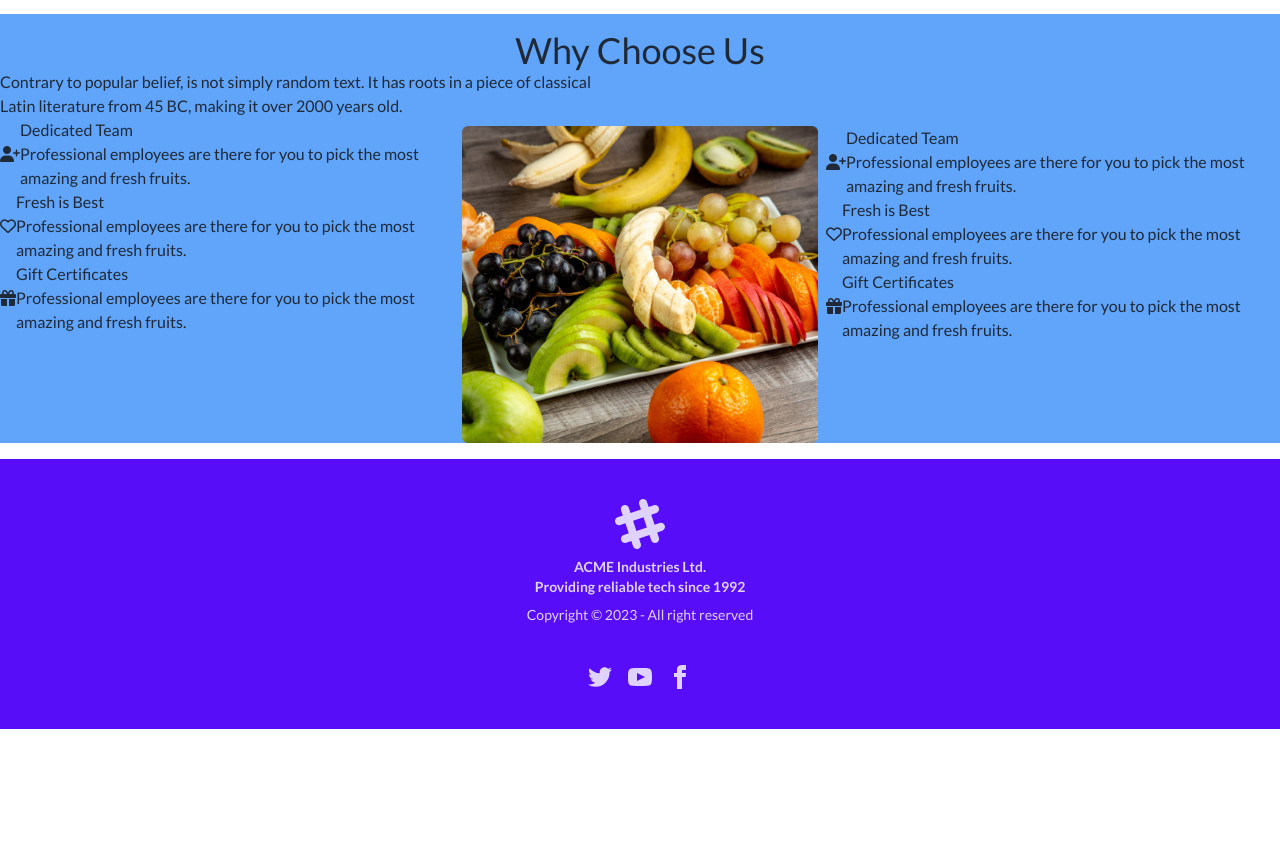
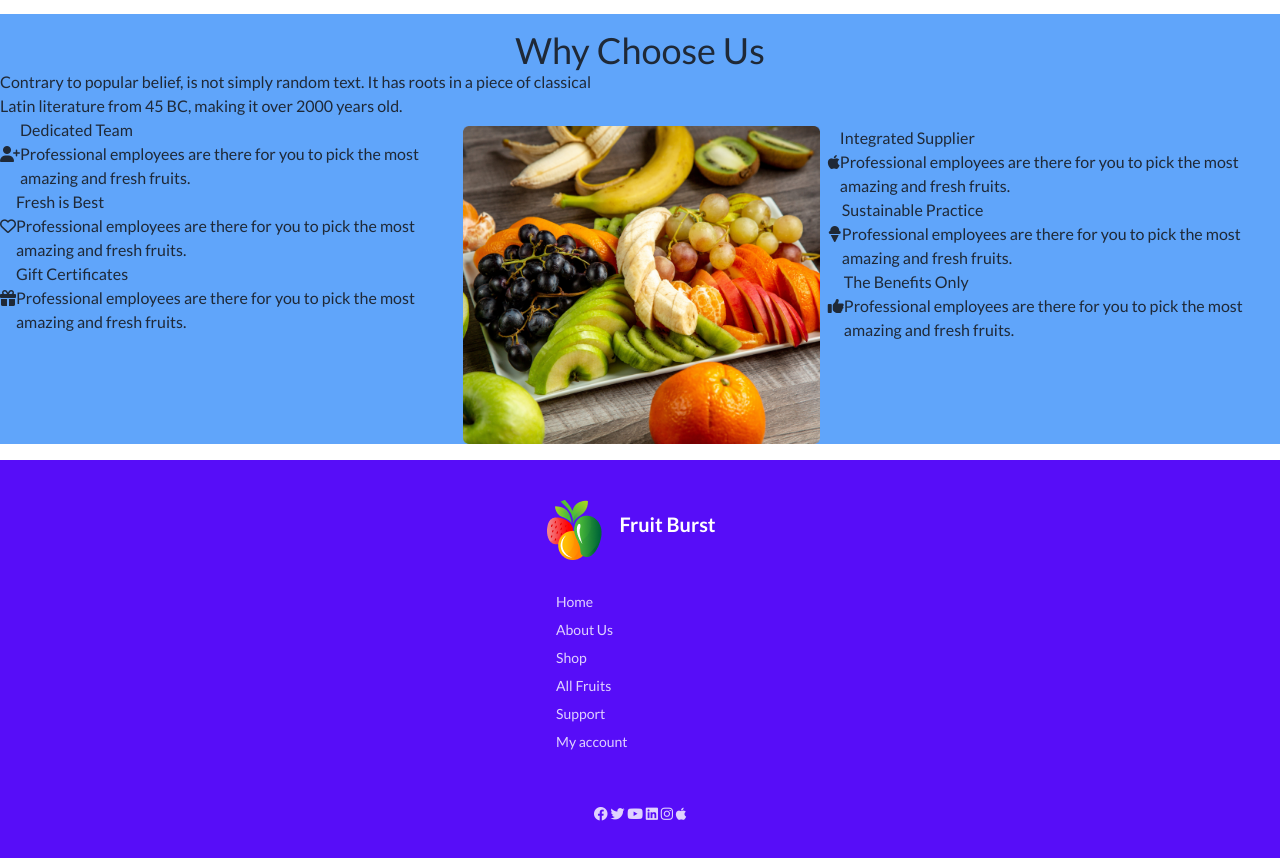
Before and after one commit to shafe92/B8A3-fruit-brust-shafe, a plain HTML site: page index.html in a window 1280 px wide. Shown: the part 2120-2978 px from the top of the page. Before the commit the page ends 2849 px from the top, so only its background shows below. Drawn offline with nearby package versions, Linux system fonts and the light colour scheme.

Commit message:
Add files via upload

```diff
--- a/index.html
+++ b/index.html
@@ -650,26 +650,26 @@
       </div>
       <div class="right-side">
         <div class="down-side">
-          <div class="num-1 flex items-center">
-            <div><i class="fa-solid fa-user-plus"></i></div>
+          <div class="num-4 flex items-center">
+            <div><i class="fa-brands fa-apple"></i></div>
             <div>
-              <h1>Dedicated Team</h1>
+              <h1>Integrated Supplier</h1>
               <p>Professional employees are there for you to pick the most amazing and fresh fruits.</p>
             </div>
           </div>
 
-          <div class="num-2 flex items-center">
-            <div><i class="fa-regular fa-heart"></i></div>
+          <div class="num-5 flex items-center">
+            <div><i class="fa-solid fa-ice-cream"></i></div>
             <div>
-              <h1>Fresh is Best</h1>
+              <h1>Sustainable Practice</h1>
               <p>Professional employees are there for you to pick the most amazing and fresh fruits.</p>
             </div>
           </div>
 
-          <div class="num-3 flex items-center">
-            <div><i class="fa-solid fa-gift"></i></div>
+          <div class="num-6 flex items-center">
+            <div><i class="fa-solid fa-thumbs-up"></i></div>
             <div>
-              <h1>Gift Certificates</h1>
+              <h1>The Benefits Only</h1>
               <p>Professional employees are there for you to pick the most amazing and fresh fruits.</p>
             </div>
           </div>
@@ -691,62 +691,34 @@
     <!-- footer section start -->
     <footer class="footer footer-center p-10 bg-primary text-primary-content">
       <div>
-        <svg
-          width="50"
-          height="50"
-          viewBox="0 0 24 24"
-          xmlns="http://www.w3.org/2000/svg"
-          fill-rule="evenodd"
-          clip-rule="evenodd"
-          class="inline-block fill-current"
-        >
-          <path
-            d="M22.672 15.226l-2.432.811.841 2.515c.33 1.019-.209 2.127-1.23 2.456-1.15.325-2.148-.321-2.463-1.226l-.84-2.518-5.013 1.677.84 2.517c.391 1.203-.434 2.542-1.831 2.542-.88 0-1.601-.564-1.86-1.314l-.842-2.516-2.431.809c-1.135.328-2.145-.317-2.463-1.229-.329-1.018.211-2.127 1.231-2.456l2.432-.809-1.621-4.823-2.432.808c-1.355.384-2.558-.59-2.558-1.839 0-.817.509-1.582 1.327-1.846l2.433-.809-.842-2.515c-.33-1.02.211-2.129 1.232-2.458 1.02-.329 2.13.209 2.461 1.229l.842 2.515 5.011-1.677-.839-2.517c-.403-1.238.484-2.553 1.843-2.553.819 0 1.585.509 1.85 1.326l.841 2.517 2.431-.81c1.02-.33 2.131.211 2.461 1.229.332 1.018-.21 2.126-1.23 2.456l-2.433.809 1.622 4.823 2.433-.809c1.242-.401 2.557.484 2.557 1.838 0 .819-.51 1.583-1.328 1.847m-8.992-6.428l-5.01 1.675 1.619 4.828 5.011-1.674-1.62-4.829z"
-          ></path>
-        </svg>
-        <p class="font-bold">
-          ACME Industries Ltd. <br />Providing reliable tech since 1992
-        </p>
-        <p>Copyright © 2023 - All right reserved</p>
+        <div class="center flex">
+          <img src="./images/logo.png" alt="" />
+          <a class="btn btn-ghost normal-case text-xl text-white"
+            >Fruit Burst</a
+          >
+        </div>
+        <div class="flex">
+          <ul class="menu menu-sm mt-3  p-2 w-52 text-base"
+            >
+              <li><a>Home</a></li>
+              <li><a>About Us</a></li>
+              <li><a>Shop</a></li>
+              <li><a>All Fruits</a></li>
+              <li><a>Support</a></li>
+              <li><a>My account</a></li>
+            </ul>
+        </div>
       </div>
       <div>
-        <div class="grid grid-flow-col gap-4">
+        <div class="grid grid-flow-col gap-x-4">
           <a
-            ><svg
-              xmlns="http://www.w3.org/2000/svg"
-              width="24"
-              height="24"
-              viewBox="0 0 24 24"
-              class="fill-current"
-            >
-              <path
-                d="M24 4.557c-.883.392-1.832.656-2.828.775 1.017-.609 1.798-1.574 2.165-2.724-.951.564-2.005.974-3.127 1.195-.897-.957-2.178-1.555-3.594-1.555-3.179 0-5.515 2.966-4.797 6.045-4.091-.205-7.719-2.165-10.148-5.144-1.29 2.213-.669 5.108 1.523 6.574-.806-.026-1.566-.247-2.229-.616-.054 2.281 1.581 4.415 3.949 4.89-.693.188-1.452.232-2.224.084.626 1.956 2.444 3.379 4.6 3.419-2.07 1.623-4.678 2.348-7.29 2.04 2.179 1.397 4.768 2.212 7.548 2.212 9.142 0 14.307-7.721 13.995-14.646.962-.695 1.797-1.562 2.457-2.549z"
-              ></path></svg
-          ></a>
-          <a
-            ><svg
-              xmlns="http://www.w3.org/2000/svg"
-              width="24"
-              height="24"
-              viewBox="0 0 24 24"
-              class="fill-current"
-            >
-              <path
-                d="M19.615 3.184c-3.604-.246-11.631-.245-15.23 0-3.897.266-4.356 2.62-4.385 8.816.029 6.185.484 8.549 4.385 8.816 3.6.245 11.626.246 15.23 0 3.897-.266 4.356-2.62 4.385-8.816-.029-6.185-.484-8.549-4.385-8.816zm-10.615 12.816v-8l8 3.993-8 4.007z"
-              ></path></svg
-          ></a>
-          <a
-            ><svg
-              xmlns="http://www.w3.org/2000/svg"
-              width="24"
-              height="24"
-              viewBox="0 0 24 24"
-              class="fill-current"
-            >
-              <path
-                d="M9 8h-3v4h3v12h5v-12h3.642l.358-4h-4v-1.667c0-.955.192-1.333 1.115-1.333h2.885v-5h-3.808c-3.596 0-5.192 1.583-5.192 4.615v3.385z"
-              ></path></svg
-          ></a>
+            ><i class="fa-brands fa-facebook"></i>
+            <i class="fa-brands fa-twitter"></i>
+            <i class="fa-brands fa-youtube"></i>
+            <i class="fa-brands fa-linkedin"></i>
+            <i class="fa-brands fa-instagram"></i>
+            <i class="fa-brands fa-apple"></i>
+          </a>
         </div>
       </div>
     </footer>
```
